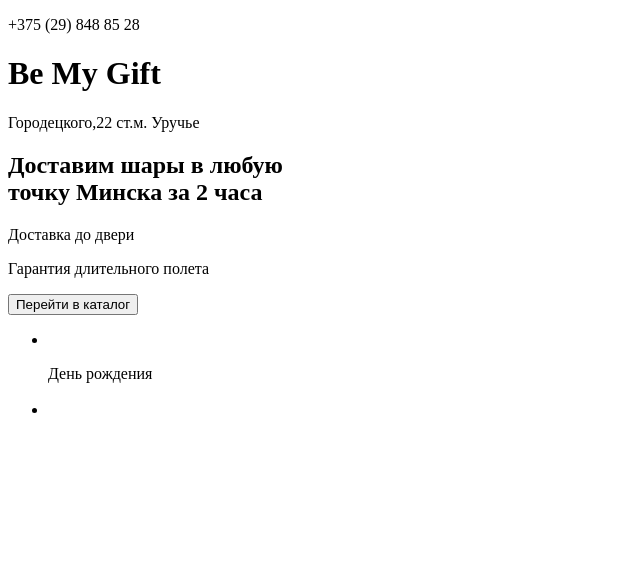
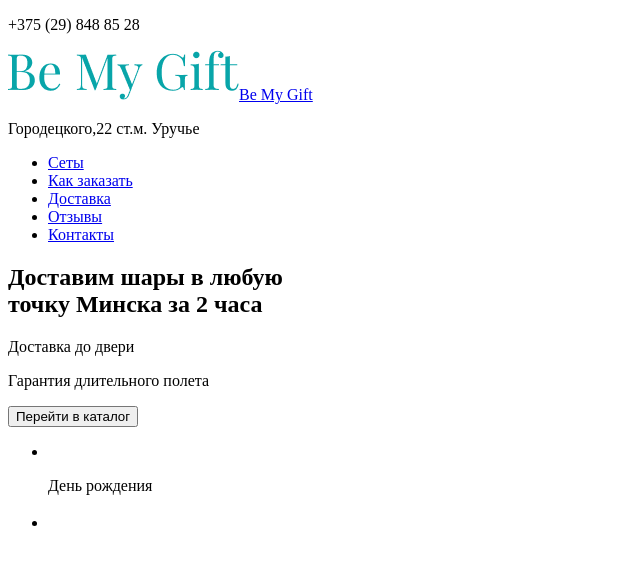
Before and after one commit to antoninaMuseDev/Balloon, a plain HTML site: page index.html in a window 1280 px wide. Shown: the whole page, without its empty margins (0-640 px from the left). Drawn offline with Linux system fonts and the light colour scheme.

Commit message:
Изменение header

```diff
--- a/index.html
+++ b/index.html
@@ -6,15 +6,36 @@
     <meta http-equiv="X-UA-Compatible" content="IE=edge">
     <meta name="viewport" content="width=device-width, initial-scale=1.0">
     <title>Balloon</title>
+    <link rel="stylesheet" href="">
 </head>
 
 <body>
     <header class="header">
-        <div class="inner">
+        <div class="header__inner">
             <p class="header__text">+375 (29) 848 85 28</p>
-            <h1 class="header__title">Be My Gift</h1>
+            <a class="header__link" href="#">
+                <img class="header__link-img" src="img/Logo.png" alt="Logo">Be My Gift</a>
             <p class="header__text">Городецкого,22 ст.м. Уручье</p>
         </div>
+        <nav class="header__navigation">
+            <ul class="navigation-list">
+                <li class="navigation-list__item">
+                    <a href="#" class="navigation-list__item-link">Сеты</a>
+                </li>
+                <li class="navigation-list__item">
+                    <a href="#" class="navigation-list__item-link">Как заказать</a>
+                </li>
+                <li class="navigation-list__item">
+                    <a href="#" class="navigation-list__item-link">Доставка</a>
+                </li>
+                <li class="navigation-list__item">
+                    <a href="#" class="navigation-list__item-link">Отзывы</a>
+                </li>
+                <li class="navigation-list__item">
+                    <a href="#" class="navigation-list__item-link">Контакты</a>
+                </li>
+            </ul>
+        </nav>
     </header>
     <section class="delivery">
         <div class="delivery__inner">
```
Also changed, not shown: img/Logo.png (added).
